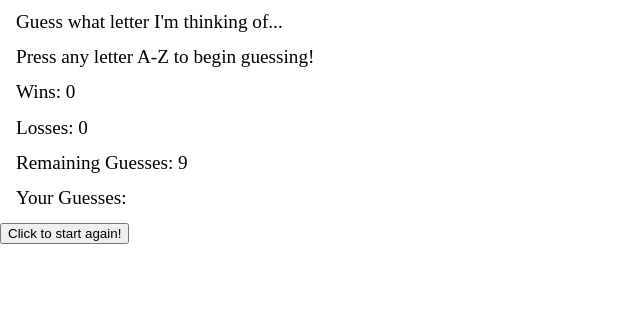
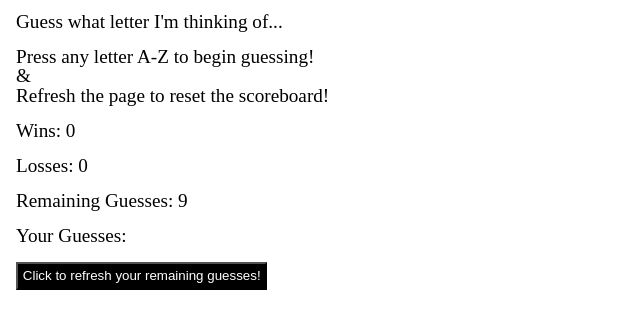
Before and after one commit to jnsilverthorn/PsychicGame, a plain HTML site: page index.html in a window 1280 px wide. Shown: the part 36-364 px from the top of the page, without its empty margins (0-640 px from the left). Drawn offline with Linux system fonts and the light colour scheme.

Commit message:
stylized the button, added some better instruction

```diff
--- a/assets/css/style.css
+++ b/assets/css/style.css
@@ -14,3 +14,11 @@ div {
 .instr {
     font-size: 1rem;
 }
+
+#reset{
+    margin-left: 1rem;
+    margin-bottom: 1rem;
+    background-color: black;
+    color: #ffffff;
+    padding: .3rem;
+}
--- a/assets/javascript/game.js
+++ b/assets/javascript/game.js
@@ -48,10 +48,10 @@ document.onkeyup = function(event) {
 
         if (guessesSoFar === 9) {
             console.log("Losses: " + (1 + losses));
-
             resetCC();
             losses++;
             score2.innerText = "Losses: " + losses;
+            return;
         }
 
         if (userInput) {
--- a/index.html
+++ b/index.html
@@ -11,14 +11,20 @@
         <h1 class="title">The Psychic Game</h1>
 
         <div id="instr">Guess what letter I'm thinking of...</div>
-        <div id="intro">Press any letter A-Z to begin guessing!</div>
+        <div id="intro">
+            Press any letter A-Z to begin guessing!
+            <br />
+            &
+            <br />
+            Refresh the page to reset the scoreboard!
+        </div>
         <div id="scoreW"></div>
         <div id="scoreL"></div>
 
         <div id="rem"></div>
         <div id="guess"></div>
 
-        <button id="reset">Click to start again!</button>
+        <button id="reset">Click to refresh your remaining guesses!</button>
     </body>
     <script type="text/javascript" src="assets/javascript/game.js"></script>
 </html>
```
